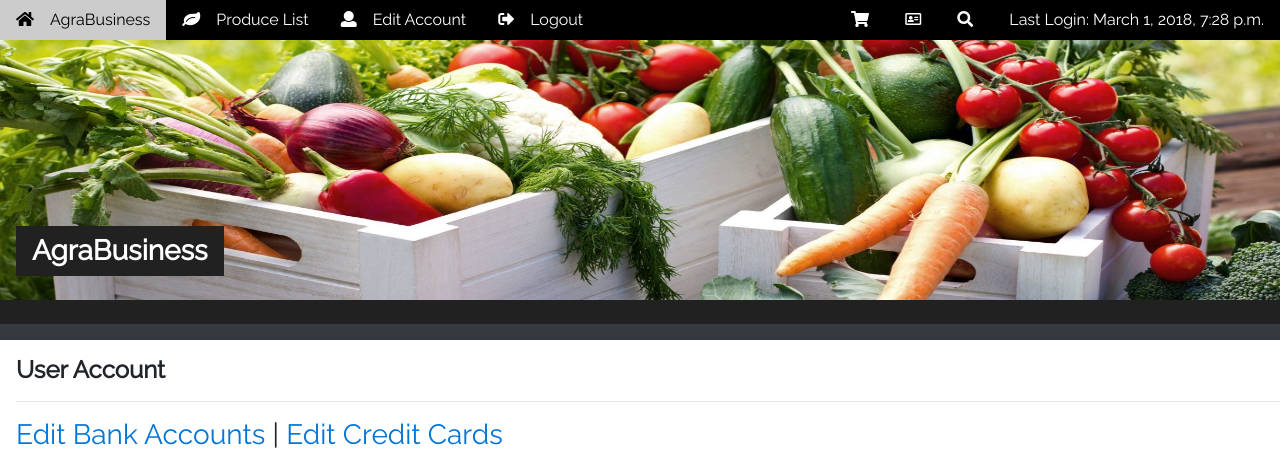
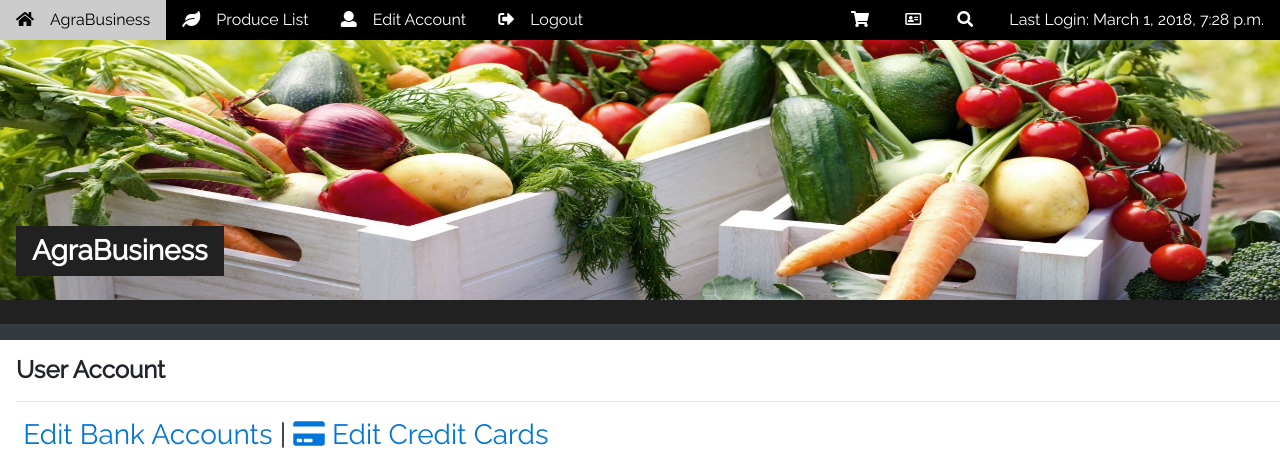
Before and after one commit to Kanaderu/AgraBusiness, a Django app: page /market/user/ in a window 1280 px wide. Shown: the top 468 px of the page. Run offline with Django 3.2, Linux system fonts and the light colour scheme; a user stored in the database is signed in; data comes from the database, SQL or seed files in the repository; some libraries are stand-ins or nearby versions.

Commit message:
Update Font Awsome Icons to 5.0.9 and added user icons

```diff
--- a/market/templates/user.html
+++ b/market/templates/user.html
@@ -4,7 +4,7 @@
 {% block page_name %}User Account{% endblock %}
 
 {% block content %}
-<h3><a href="{% url 'bankaccount' %}">Edit Bank Accounts</a> | <a href="{% url 'cc' %}">Edit Credit Cards</a></h3>
+<h3><a href="{% url 'bankaccount' %}"><i class="fas fa-piggy-bank"></i> Edit Bank Accounts</a> | <a href="{% url 'cc' %}"><i class="fas fa-credit-card"></i> Edit Credit Cards</a></h3>
     <ul class="messages">
         {% for message in messages %}
             <li{% if message.tags %} class="{{ message.tags }}"{% endif %}>{{ message }}</li>
```
Also changed, not shown: market/static/webfonts/fa-brands-400.svg, market/static/webfonts/fa-brands-400.ttf, market/static/webfonts/fa-brands-400.woff, market/static/webfonts/fa-brands-400.woff2, market/static/webfonts/fa-regular-400.svg, market/static/webfonts/fa-regular-400.ttf, market/static/webfonts/fa-regular-400.woff, market/static/webfonts/fa-regular-400.woff2, market/static/webfonts/fa-solid-900.svg, market/static/webfonts/fa-solid-900.ttf, market/static/webfonts/fa-solid-900.woff, market/static/webfonts/fa-solid-900.woff2, 3 other files.
